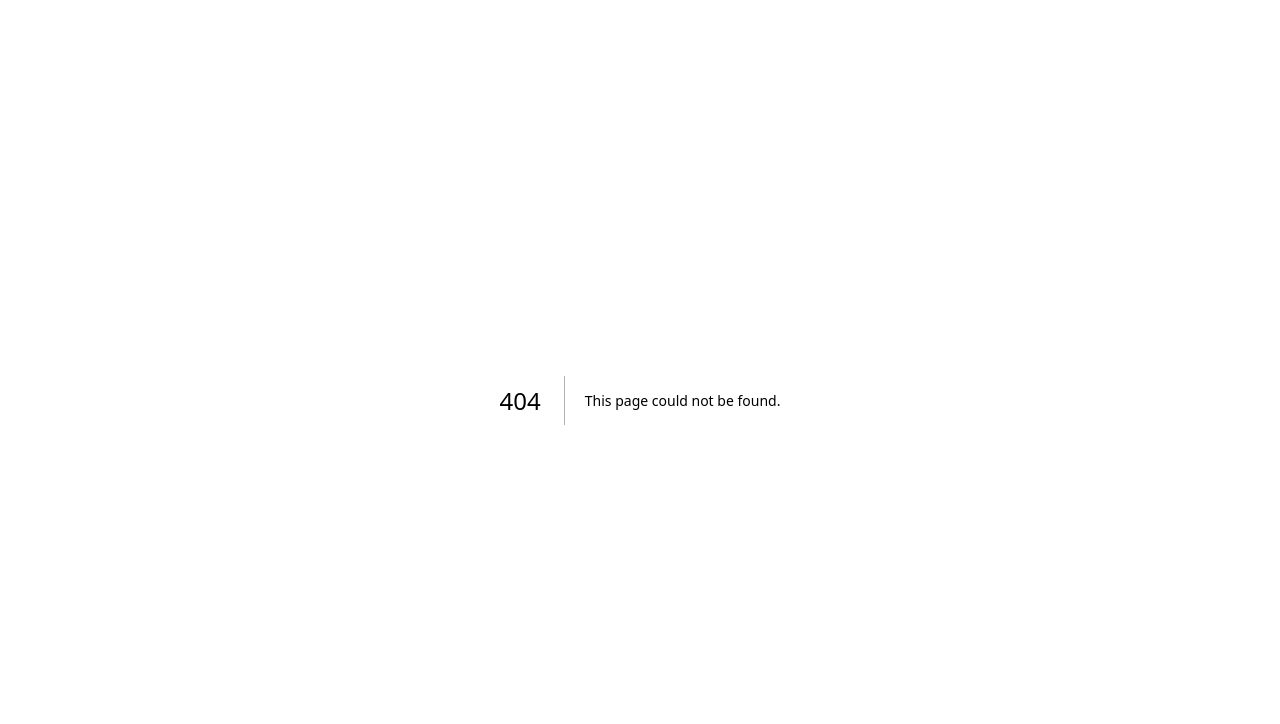
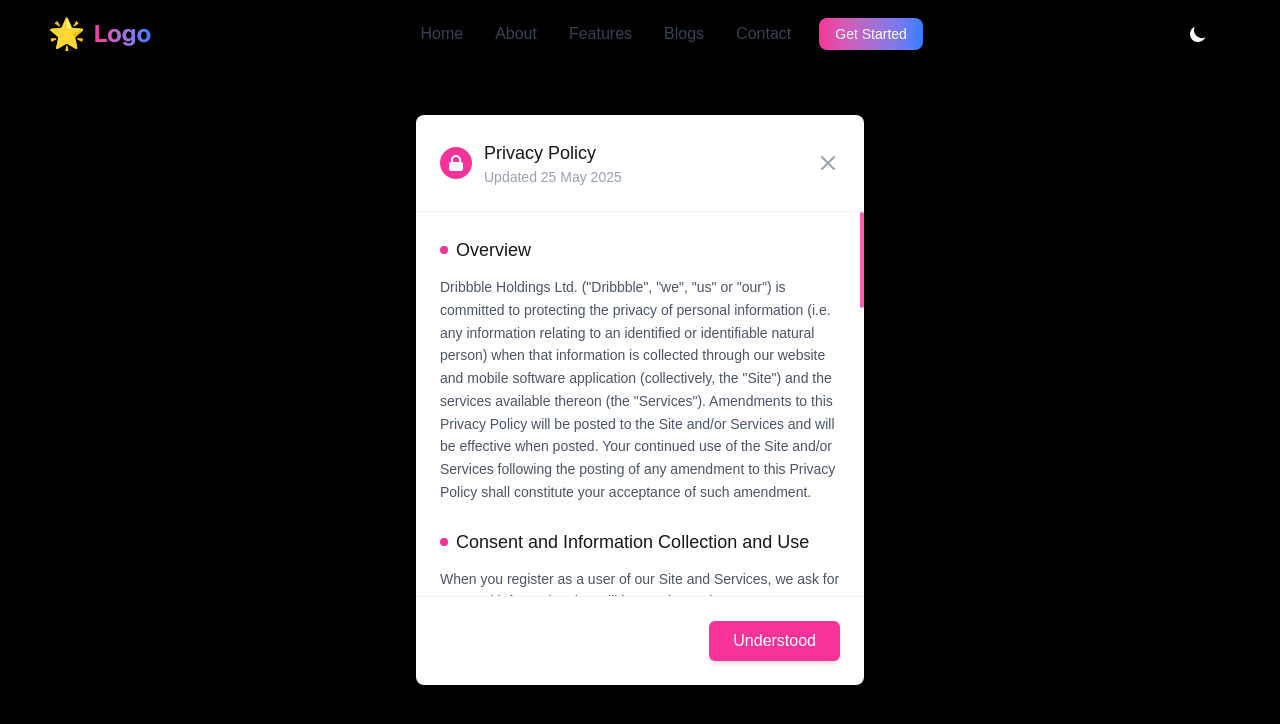
Before and after one commit to Sudharsen27/MyApplicationNextJS, a Next.js app: page /Privacy in a window 1280 px wide. Before the commit this address had no page. Shown: the top 724 px of the page. Built offline with nearby package versions, Linux system fonts and the light colour scheme.

Commit message:
developer commit >> Privacy page

```diff
--- /dev/null
+++ b/app/Privacy/page.tsx
@@ -0,0 +1,208 @@
+
+
+'use client';
+
+import React, { useState } from 'react';
+import Navbar from '../components/Navbar';
+import Footer from '../components/Footer';
+
+
+function PrivacyPolicyPage() {
+  const [isModalOpen, setIsModalOpen] = useState(true);
+
+  const handleClose = () => {
+    setIsModalOpen(false);
+  };
+
+  return (
+    <div className="min-h-screen relative ">
+      <Navbar />
+      <br></br>
+      <br></br>
+      <br></br>
+
+      {/* Enhanced background patterns with more effects */}
+      <div className="absolute inset-0 overflow-hidden pointer-events-none">
+        {/* Circles */}
+        <div className="absolute top-20 left-10 w-8 h-8 border-2 border-pink-400 rounded-full opacity-40"></div>
+        <div className="absolute top-40 right-20 w-12 h-12 border-2 border-pink-400 rounded-full opacity-40"></div>
+        <div className="absolute bottom-40 left-40 w-16 h-16 border-2 border-pink-400 rounded-full opacity-30"></div>
+        <div className="absolute top-60 right-40 w-20 h-20 border-2 border-pink-400 rounded-full opacity-20"></div>
+
+        {/* Concentric circles */}
+        <div className="absolute top-80 left-20">
+          <div className="w-16 h-16 border-2 border-pink-400 rounded-full opacity-20"></div>
+          <div className="w-12 h-12 border-2 border-pink-400 rounded-full opacity-30 absolute top-2 left-2"></div>
+          <div className="w-8 h-8 border-2 border-pink-400 rounded-full opacity-40 absolute top-4 left-4"></div>
+        </div>
+
+        {/* Triangles */}
+        <div className="absolute bottom-20 left-20 w-10 h-10 border-pink-400 transform rotate-45 opacity-40"></div>
+        <div className="absolute top-60 left-40 w-8 h-8 border-pink-400 transform rotate-45 opacity-40"></div>
+        <div className="absolute top-20 right-60 w-12 h-12 border-pink-400 transform rotate-45 opacity-30"></div>
+
+        {/* Lines */}
+        <div className="absolute bottom-40 right-40 w-16 h-4 bg-pink-400 opacity-30"></div>
+        <div className="absolute top-10 right-60 w-4 h-4 bg-pink-400 opacity-30"></div>
+        <div className="absolute bottom-60 left-60 w-20 h-1 bg-pink-400 opacity-30"></div>
+        <div className="absolute top-40 left-80 w-1 h-20 bg-pink-400 opacity-30"></div>
+
+        {/* Zigzag pattern */}
+        <div className="absolute right-10 bottom-20">
+          <svg width="100" height="20" viewBox="0 0 100 20" className="opacity-30">
+            <path d="M0 10 L10 0 L20 10 L30 0 L40 10 L50 0 L60 10 L70 0 L80 10 L90 0 L100 10"
+                  stroke="#F472B6" fill="none" strokeWidth="2" />
+          </svg>
+        </div>
+
+        {/* Dots pattern */}
+        <div className="absolute left-10 top-10 grid grid-cols-4 gap-4 opacity-30">
+          {[...Array(16)].map((_, i) => (
+            <div key={i} className="w-2 h-2 rounded-full bg-pink-400"></div>
+          ))}
+        </div>
+
+        {/* Plus symbols */}
+        <div className="absolute right-20 top-20 opacity-30">
+          <svg width="12" height="12" viewBox="0 0 12 12" className="text-pink-400">
+            <path d="M5 0 V12 M0 6 H12" stroke="currentColor" strokeWidth="2" />
+          </svg>
+        </div>
+        <div className="absolute left-80 bottom-40 opacity-30">
+          <svg width="12" height="12" viewBox="0 0 12 12" className="text-pink-400">
+            <path d="M5 0 V12 M0 6 H12" stroke="currentColor" strokeWidth="2" />
+          </svg>
+        </div>
+      </div>
+
+      {/* Main content */}
+      <div className="container mx-auto px-4 py-12 relative z-10">
+        {isModalOpen && (
+          <div className="fixed inset-0 flex items-center justify-center z-50 px-4 bg-black bg-opacity-30">
+            <div className="bg-white rounded-lg shadow-xl w-full max-w-md relative">
+              {/* Modal header */}
+              <div className="flex items-center p-6 border-b border-gray-100">
+                <div className="flex items-center">
+                  <div className="w-8 h-8 rounded-full bg-pink-500 flex items-center justify-center mr-3">
+                    <svg xmlns="http://www.w3.org/2000/svg" className="h-5 w-5 text-white" viewBox="0 0 20 20" fill="currentColor">
+                      <path fillRule="evenodd" d="M5 9V7a5 5 0 0110 0v2a2 2 0 012 2v5a2 2 0 01-2 2H5a2 2 0 01-2-2v-5a2 2 0 012-2zm8-2v2H7V7a3 3 0 016 0z" clipRule="evenodd" />
+                    </svg>
+                  </div>
+                  <div>
+                    <h2 className="text-lg font-medium">Privacy Policy</h2>
+                    <p className="text-sm text-gray-400">Updated 25 May 2025</p>
+                  </div>
+                </div>
+                <button
+                  onClick={handleClose}
+                  className="ml-auto text-gray-400 hover:text-gray-600"
+                >
+                  <svg xmlns="http://www.w3.org/2000/svg" className="h-6 w-6" fill="none" viewBox="0 0 24 24" stroke="currentColor">
+                    <path strokeLinecap="round" strokeLinejoin="round" strokeWidth={2} d="M6 18L18 6M6 6l12 12" />
+                  </svg>
+                </button>
+              </div>
+
+              {/* Modal content with scroll indicator */}
+              <div className="relative">
+                <div className="absolute right-0 top-0 bottom-0 w-1">
+                  <div className="w-1 h-24 bg-pink-500 rounded-full opacity-80"></div>
+                </div>
+                <div className="p-6 max-h-96 overflow-y-auto pr-4">
+                  <div className="mb-6">
+                    <h3 className="flex items-center text-lg font-medium mb-3">
+                      <span className="w-2 h-2 bg-pink-500 rounded-full mr-2"></span>
+                      Overview
+                    </h3>
+                    <p className="text-gray-600 text-sm leading-relaxed">
+  Dribbble Holdings Ltd. (&quot;Dribbble&quot;, &quot;we&quot;, &quot;us&quot; or &quot;our&quot;) is
+  committed to protecting the privacy of personal information
+  (i.e. any information relating to an identified or identifiable
+  natural person) when that information is collected through our website and
+  mobile software application (collectively, the &quot;Site&quot;)
+  and the services available thereon (the &quot;Services&quot;).
+  Amendments to this Privacy Policy will be posted to the Site
+  and/or Services and will be effective when posted. Your
+  continued use of the Site and/or Services following the posting
+  of any amendment to this Privacy Policy shall constitute your
+  acceptance of such amendment.
+</p>
+
+                  </div>
+
+                  <div className="mb-6">
+                    <h3 className="flex items-center text-lg font-medium mb-3">
+                      <span className="w-2 h-2 bg-pink-500 rounded-full mr-2"></span>
+                      Consent and Information Collection and Use
+                    </h3>
+                    <p className="text-gray-600 text-sm leading-relaxed">
+                      When you register as a user of our Site and Services, we ask for
+                      personal information that will be used to activate your account,
+                      provide the Services to you, communicate with you, and for other
+                      purposes set out in this Privacy Policy. During the registration
+                      process, we may request additional information that will help us
+                      learn more about your use of the platform.
+                    </p>
+                  </div>
+
+                  <div className="mb-6">
+                    <h3 className="flex items-center text-lg font-medium mb-3">
+                      <span className="w-2 h-2 bg-pink-500 rounded-full mr-2"></span>
+                      How We Use Your Information
+                    </h3>
+                    <p className="text-gray-600 text-sm leading-relaxed">
+                      We use the information we collect from you to provide our Services,
+                      to maintain and improve our Site, to develop new services, and to
+                      communicate with you. We may use your information to send you
+                      notifications about your account, updates to our Site, or other
+                      promotional content, subject to your communication preferences.
+                    </p>
+                  </div>
+                </div>
+              </div>
+
+              {/* Modal footer */}
+              <div className="p-6 border-t border-gray-100 flex justify-end">
+                <button
+                  onClick={handleClose}
+                  className="px-6 py-2 bg-pink-500 text-white rounded-md hover:bg-pink-600 transition-colors shadow-md"
+                >
+                  Understood
+                </button>
+              </div>
+            </div>
+          </div>
+        )}
+
+        {/* Page content when modal is closed */}
+        {!isModalOpen && (
+          <div className="bg-white p-6 rounded-lg shadow-lg">
+            <h1 className="text-2xl font-bold mb-4">Welcome to Our Platform</h1>
+            <p>Your privacy is important to us. You&apos;ve accepted our privacy policy.</p>
+
+            <div className="mt-4">
+              <button
+                onClick={() => setIsModalOpen(true)}
+                className="px-4 py-2 bg-black text-white rounded-md hover:bg-pink-600 transition-colors text-sm"
+              >
+                View Privacy Policy Again
+              </button>
+            </div>
+          </div>
+        )}
+      </div>
+
+      {/* Footer component properly positioned at bottom */}
+
+      <div className="mt-auto">
+      <br></br>
+      <br></br>
+      <br></br>
+      <br></br>
+        <Footer />
+      </div>
+    </div>
+  );
+}
+
+export default PrivacyPolicyPage;
```
